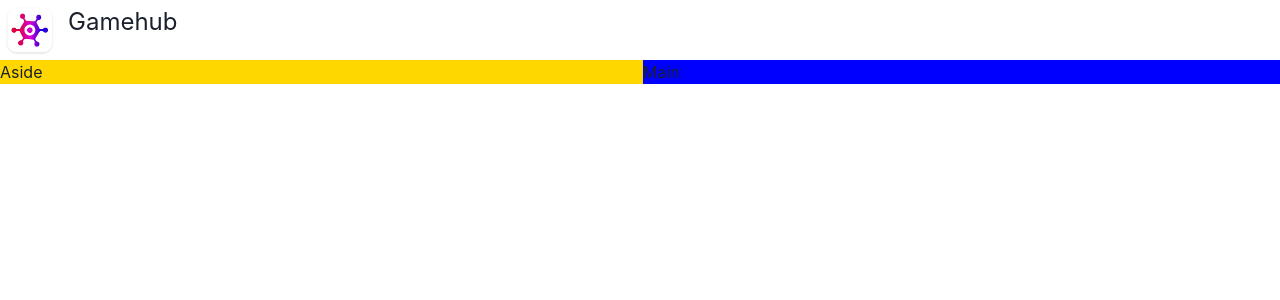
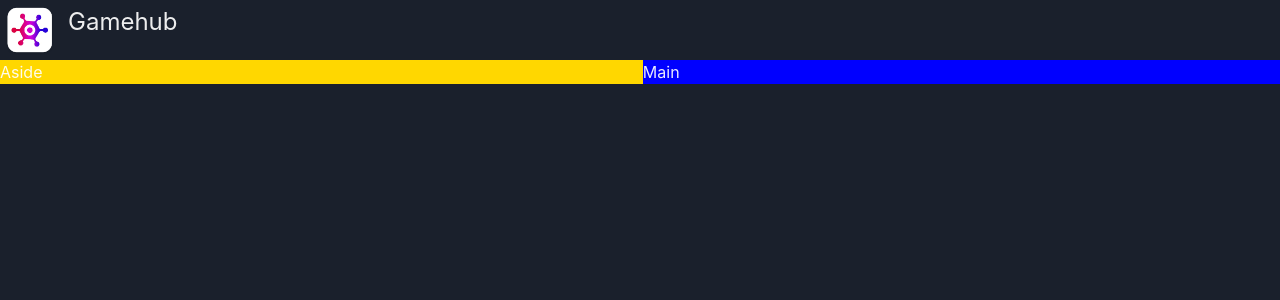
Before and after one commit to Abil-Shrestha/gameScout, a React (Vite) app: page / in a window 1280 px wide. Shown: the top 300 px of the page. Built offline with nearby package versions, Linux system fonts and the light colour scheme.

Commit message:
dark mode

```diff
--- a/src/main.tsx
+++ b/src/main.tsx
@@ -1,12 +1,14 @@
 import React from 'react'
 import ReactDOM from 'react-dom/client'
 import App from './App'
-import { ChakraProvider } from "@chakra-ui/react";
+import { ChakraProvider, ColorModeScript } from "@chakra-ui/react";
 import 'bootstrap/dist/css/bootstrap.css';
+import theme from './theme';
 
 ReactDOM.createRoot(document.getElementById('root') as HTMLElement).render(
   <React.StrictMode>
-    <ChakraProvider>
+    <ChakraProvider theme={theme}>
+      <ColorModeScript initialColorMode={theme.config.initialColorMode} />
       <App />
     </ChakraProvider>
   </React.StrictMode>,
--- /dev/null
+++ b/src/theme.ts
@@ -0,0 +1,9 @@
+import { extendTheme, ThemeConfig } from "@chakra-ui/react";
+
+const config: ThemeConfig = {
+    initialColorMode: "dark",
+};
+
+const theme= extendTheme({ config });
+
+export default theme;
```
